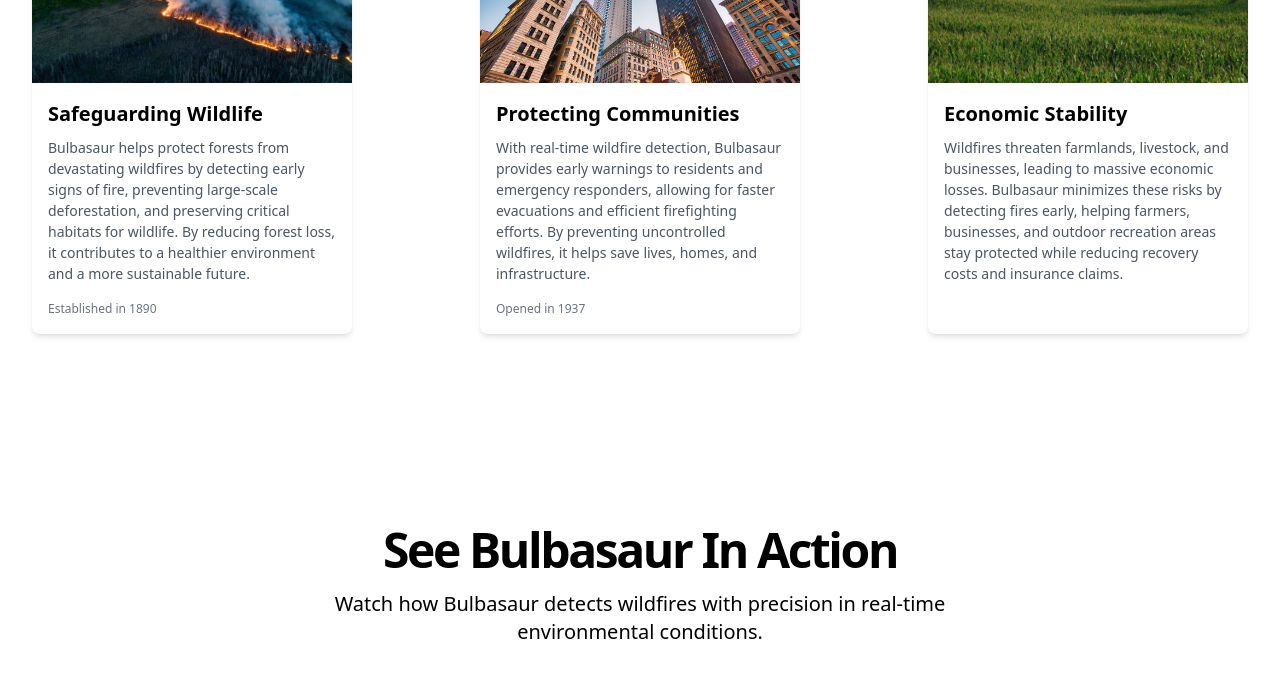
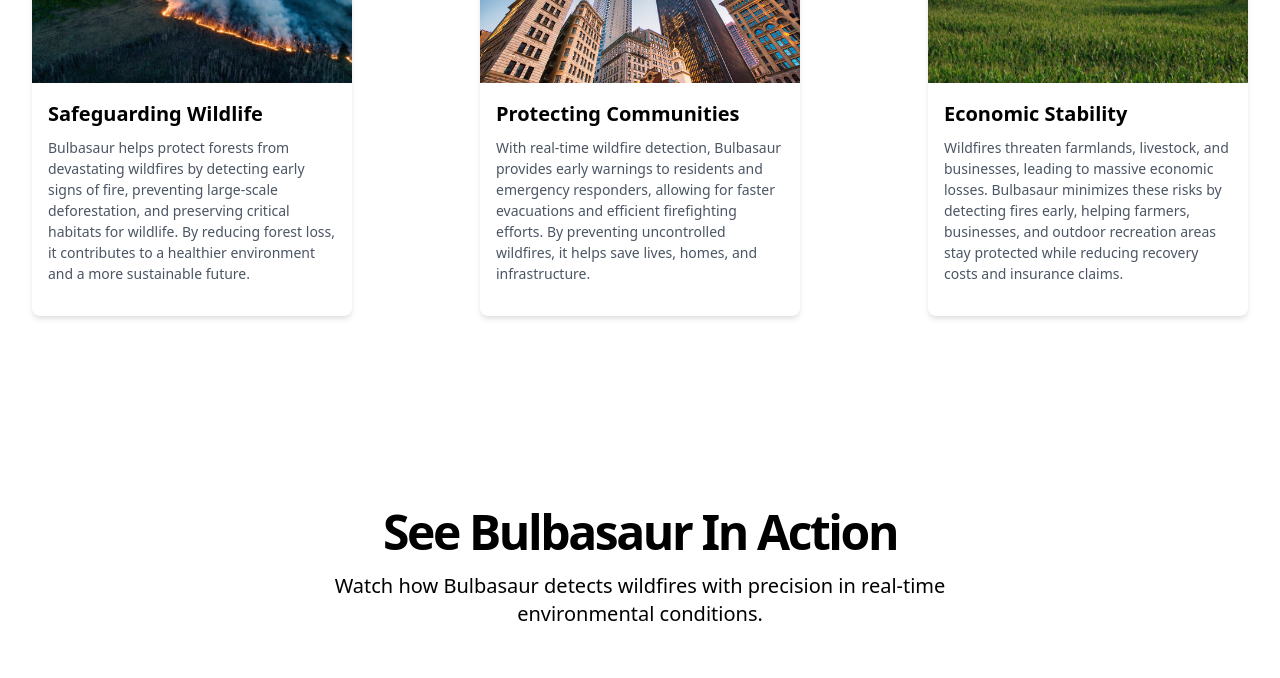
Before and after one commit to Smit2553/bulbasaur, a React (Vite) app in the folder client/: page / in a window 1280 px wide. Shown: the part 1262-1940 px from the top of the page. Built offline with nearby package versions, Linux system fonts and the light colour scheme; grey boxes are pictures that could not be loaded.

Commit message:
fix names

```diff
--- a/client/src/pages/Home.jsx
+++ b/client/src/pages/Home.jsx
@@ -138,21 +138,21 @@ export default function Home() {
                 title="Safeguarding Wildlife"
                 description="Bulbasaur helps protect forests from devastating wildfires by detecting early signs of fire, preventing large-scale deforestation, and preserving critical habitats for wildlife. By reducing forest loss, it contributes to a healthier environment and a more sustainable future."
                 imageSrc="wildfire.webp"
-                imageAlt="Yosemite National Park"
-                additionalInfo="Established in 1890"
+                imageAlt="Wilfire"
+                additionalInfo=""
               />
               <Card
                 title="Protecting Communities"
                 description="With real-time wildfire detection, Bulbasaur provides early warnings to residents and emergency responders, allowing for faster evacuations and efficient firefighting efforts. By preventing uncontrolled wildfires, it helps save lives, homes, and infrastructure."
                 imageSrc="city.jpg"
-                imageAlt="Golden Gate Bridge"
-                additionalInfo="Opened in 1937"
+                imageAlt="City"
+                additionalInfo=""
               />
               <Card
                 title="Economic Stability"
                 description="Wildfires threaten farmlands, livestock, and businesses, leading to massive economic losses. Bulbasaur minimizes these risks by detecting fires early, helping farmers, businesses, and outdoor recreation areas stay protected while reducing recovery costs and insurance claims."
                 imageSrc="farm.jpg"
-                imageAlt="Redwood National Park"
+                imageAlt="farm"
               />
             </div>
           </div>
```
